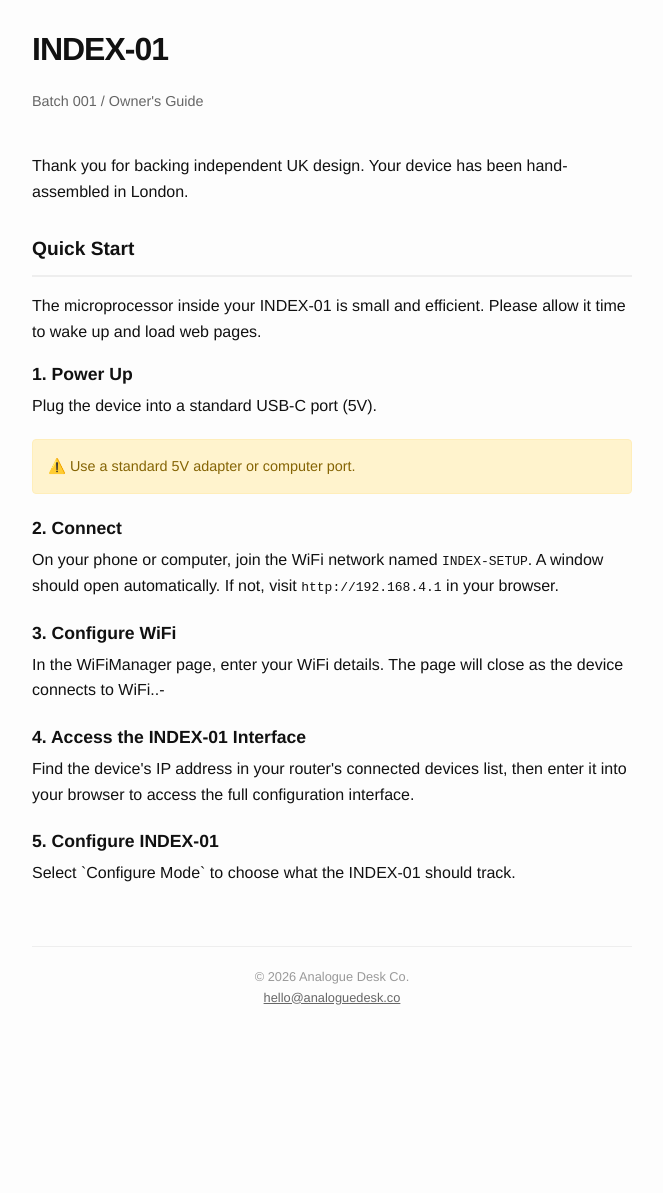
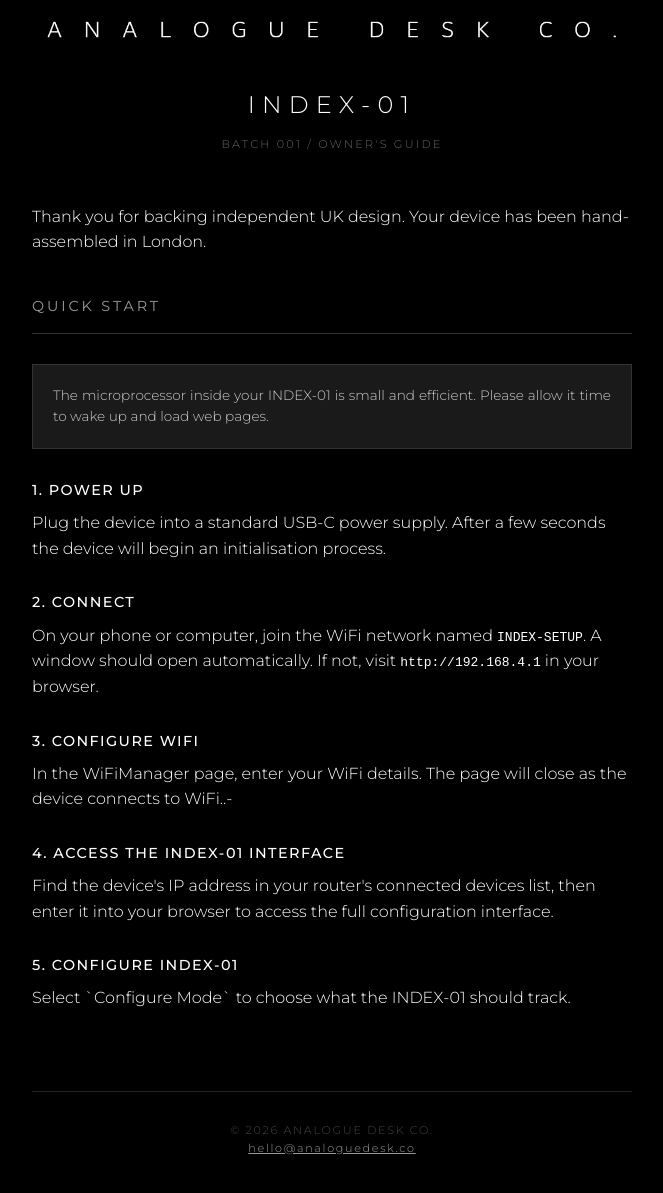
Before and after one commit to analoguedeskco/website, a plain HTML site: page setup/index.html in a window 1280 px wide. Shown: the part 37-1230 px from the top of the page, without its empty margins (308-971 px from the left). Before the commit the page ends 1085 px from the top, so only its background shows below. Drawn offline with Linux system fonts and the light colour scheme.

Commit message:
Update index.html styling and add logo image

```diff
--- a/setup/index.html
+++ b/setup/index.html
@@ -4,19 +4,22 @@
     <meta charset="UTF-8">
     <meta name="viewport" content="width=device-width, initial-scale=1.0">
     <title>Welcome to INDEX | Analogue Desk Co.</title>
+    <link href="https://fonts.googleapis.com/css2?family=Montserrat:wght@300;400;500;600&display=swap" rel="stylesheet">
     <style>
-        body { font-family: 'Helvetica Neue', Helvetica, Arial, sans-serif; color: #111; line-height: 1.6; padding: 40px 20px; max-width: 600px; margin: 0 auto; background-color: #fdfdfd; }
-        h1 { font-weight: 800; letter-spacing: -1px; margin-bottom: 5px; }
-        h2 { font-weight: 600; font-size: 1.2rem; margin-top: 30px; border-bottom: 2px solid #eee; padding-bottom: 10px; }
-        .subtitle { color: #666; font-size: 0.9rem; margin-bottom: 40px; }
-        .warning { background: #fff3cd; color: #856404; padding: 15px; border-radius: 4px; font-size: 0.9rem; margin: 20px 0; border: 1px solid #ffeeba; }
-        .step { margin-bottom: 20px; }
-        .step strong { display: block; font-size: 1.1rem; margin-bottom: 5px; }
-        .btn { display: block; width: 100%; text-align: center; background: #000; color: #fff; padding: 15px 0; text-decoration: none; border-radius: 6px; font-weight: 600; margin-top: 30px; }
-        .footer { margin-top: 60px; font-size: 0.8rem; color: #999; text-align: center; border-top: 1px solid #eee; padding-top: 20px; }
+        body { font-family: 'Montserrat', sans-serif; color: #fff; line-height: 1.6; padding: 40px 20px; max-width: 600px; margin: 0 auto; background-color: #000; font-weight: 300; }
+        h1 { font-weight: 300; letter-spacing: 0.3em; margin-bottom: 10px; text-transform: uppercase; text-align: center; font-size: 1.5rem; margin-top: 30px; }
+        h2 { font-weight: 400; font-size: 0.9rem; margin-top: 40px; border-bottom: 1px solid #333; padding-bottom: 15px; text-transform: uppercase; letter-spacing: 0.2em; color: #999; }
+        .subtitle { color: #666; font-size: 0.7rem; margin-bottom: 50px; text-align: center; text-transform: uppercase; letter-spacing: 0.2em; }
+        .warning { background: #1a1a1a; color: #ccc; padding: 20px; font-size: 0.85rem; margin: 30px 0; border: 1px solid #333; text-align: justify; }
+        .step { margin-bottom: 30px; }
+        .step strong { display: block; font-size: 0.9rem; margin-bottom: 8px; text-transform: uppercase; letter-spacing: 0.1em; font-weight: 500; color: #fff; }
+        .btn { display: block; width: 100%; text-align: center; background: #fff; color: #000; padding: 15px 0; text-decoration: none; border-radius: 0; font-weight: 500; margin-top: 30px; letter-spacing: 0.1em; text-transform: uppercase; }
+        .footer { margin-top: 80px; font-size: 0.7rem; color: #444; text-align: center; border-top: 1px solid #222; padding-top: 30px; letter-spacing: 0.15em; }
+        .logo { width: 100%; margin-bottom: 20px; display: block; }
     </style>
 </head>
 <body>
+    <img src="logo_1_line.png" alt="Analogue Desk Co." class="logo">
     <h1>INDEX-01</h1>
     <p class="subtitle">Batch 001 / Owner's Guide</p>
 
@@ -24,12 +27,12 @@
 
     <h2>Quick Start</h2>
 
-    <p>The microprocessor inside your INDEX-01 is small and efficient. Please allow it time to wake up and load web pages.</p>
+    <div class="warning">The microprocessor inside your INDEX-01 is small and efficient. Please allow it time to wake up and load web pages.</div>
 
     <div class="step">
         <strong>1. Power Up</strong>
-        Plug the device into a standard USB-C port (5V).
-        <div class="warning">⚠️ Use a standard 5V adapter or computer port.</div>
+        Plug the device into a standard USB-C power supply.
+        After a few seconds the device will begin an initialisation process.
     </div>
 
     <div class="step">
@@ -57,8 +60,8 @@
     <!-- <a href="https://github.com/your-username/index-01-docs" class="btn">View Full Digital Manual</a> -->
 
     <div class="footer">
-        &copy; 2026 Analogue Desk Co. <br>
-        <a href="mailto:hello@analoguedesk.co" style="color:#666;">hello@analoguedesk.co</a>
+        <span style="text-transform: uppercase;">&copy; 2026 Analogue Desk Co.</span> <br>
+        <a href="mailto:hello@analoguedesk.co" style="color:#999;">hello@analoguedesk.co</a>
     </div>
 </body>
 </html>
```
Also changed, not shown: setup/logo_1_line.png (added).
